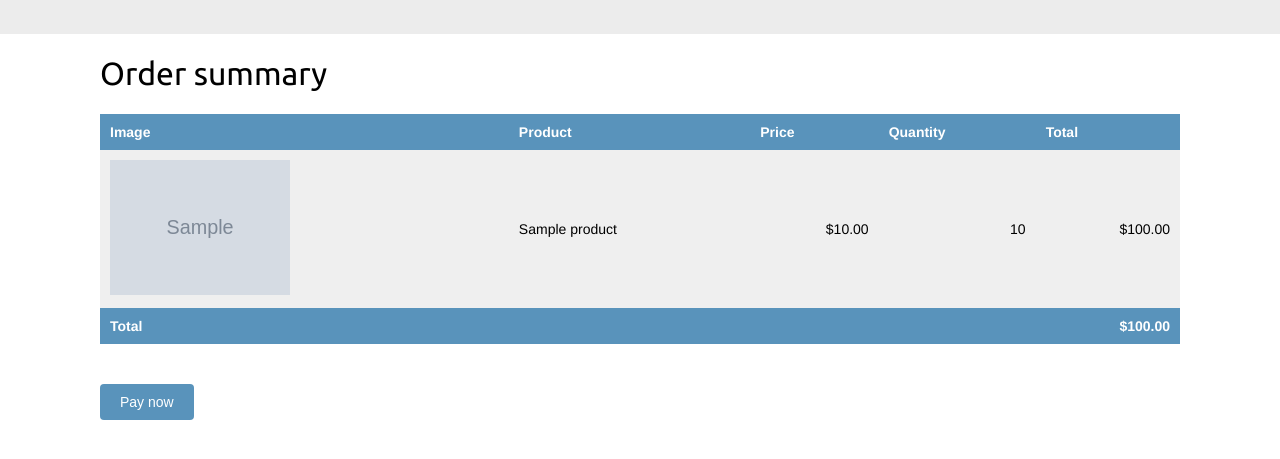
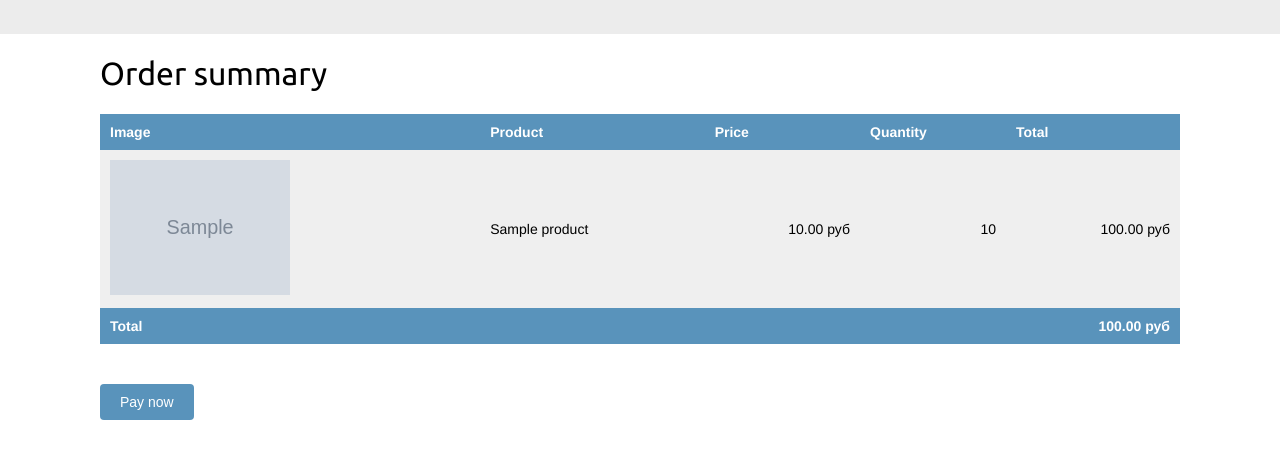
Before and after one commit to alekseikogan/mele_shop, a Django app: template myshop/payment/templates/payment/process.html in a window 1280 px wide. Shown: the part 46-505 px from the top of the page. Run offline with Django 4.2, Linux system fonts and the light colour scheme; the template is opened without the code that fills it: values that come from a table or form of the project are taken from there, others are empty; tables that the repository leaves empty hold one stand-in row (values such as "Sample post"); grey boxes marked "Sample" are stand-in pictures; parts of the project's set-up code (start-up, migrations or seed data) failed here and were passed over.

Commit message:
фиск валюты

```diff
--- a/myshop/payment/templates/payment/process.html
+++ b/myshop/payment/templates/payment/process.html
@@ -23,14 +23,14 @@
             {% else %}{% static "img/no_image.png" %}{% endif %}">
           </td>
           <td>{{ item.product.name }}</td>
-          <td class="num">${{ item.price }}</td>
+          <td class="num">{{ item.price }} руб</td>
           <td class="num">{{ item.quantity }}</td>
-          <td class="num">${{ item.get_cost }}</td>
+          <td class="num">{{ item.get_cost }} руб</td>
         </tr>
       {% endfor %}
       <tr class="total">
         <td colspan="4">Total</td>
-        <td class="num">${{ order.get_total_cost }}</td>
+        <td class="num">{{ order.get_total_cost }} руб</td>
       </tr>
     </tbody>
   </table>
```
